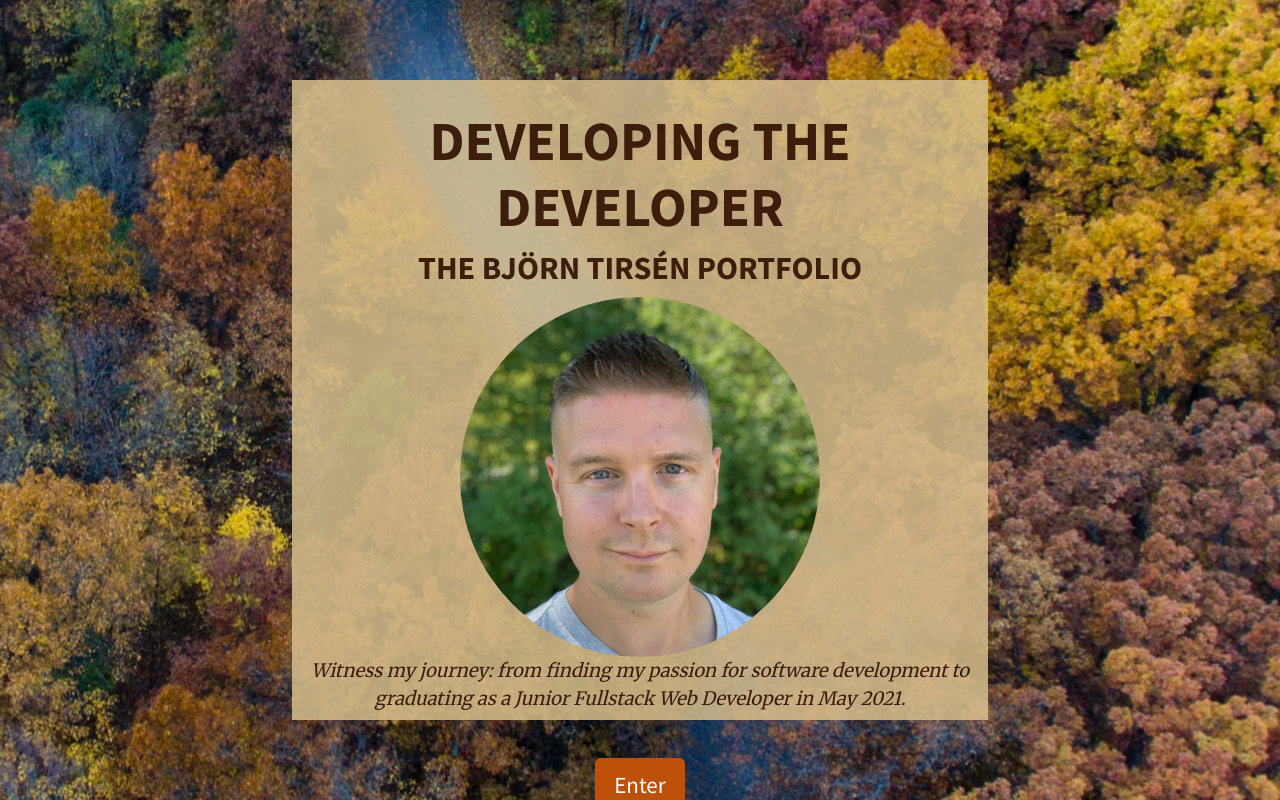
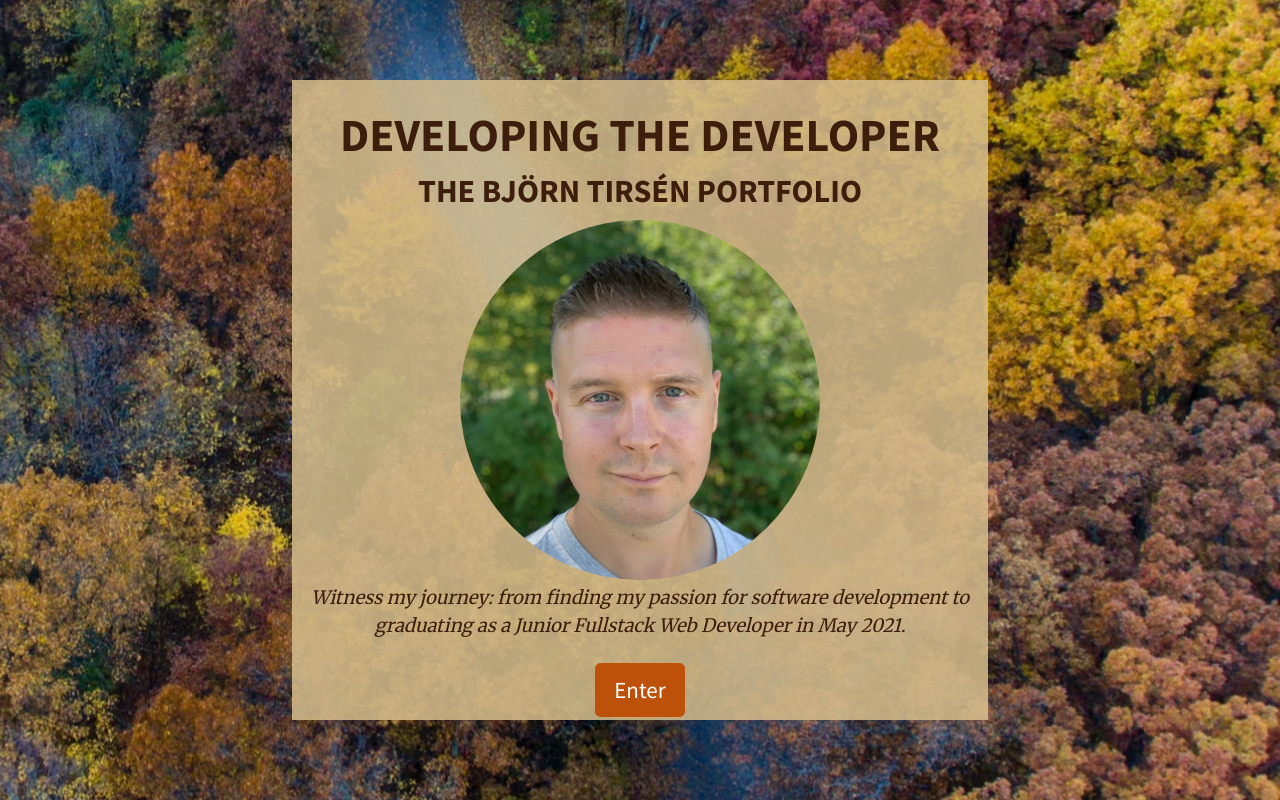
Before and after one commit to bjorntirsen/portfolio-1, a website: page docs/index.html in a window 1280 px wide. Drawn offline with Linux system fonts and the light colour scheme.

Commit message:
Tweaking layout of landing page

```diff
--- a/docs/index.html
+++ b/docs/index.html
@@ -21,14 +21,14 @@
             </div>
             <!-- Main -->
             <main id="landing_main" class="container bg-light m-auto">
-                <h1 class="pt-4 text-dark text-uppercase font-weight-bold text-center display-5">Developing the Developer</h1>
+                <h1 class="pt-4 text-dark text-uppercase font-weight-bold text-center">Developing the Developer</h1>
                 <h3 class="text-dark text-uppercase font-weight-bold text-center text-nowrap">the Björn Tirsén Portfolio</h3>
                 <picture>
                     <source srcset="images/profilephoto_w1024.jpg" media="(min-width: 1200px)" />
                     <source srcset="images/profilephoto_w500.jpg" media="(min-width: 640px)" />
                     <img id="profile" src="images/profilephoto_w320.jpg" class="card-img-top rounded-circle" alt="Picture of Björn Tirsén's smiling face.">
                 </picture>
-                <p class="pb-4 text-dark text-center font-monospace font-italic">Witness my journey: from finding my passion for software development to graduating as a Junior Fullstack Web Developer in May 2021.</p>
+                <p class="p-1 text-dark text-center font-monospace font-italic">Witness my journey: from finding my passion for software development to graduating as a Junior Fullstack Web Developer in May 2021.</p>
                 <div class="d-flex my-3 justify-content-center container">
                     <a class="btn btn-primary mx-2 btn-lg" href="portfolio.html" role="button">Enter</a>
                 </div>
```
